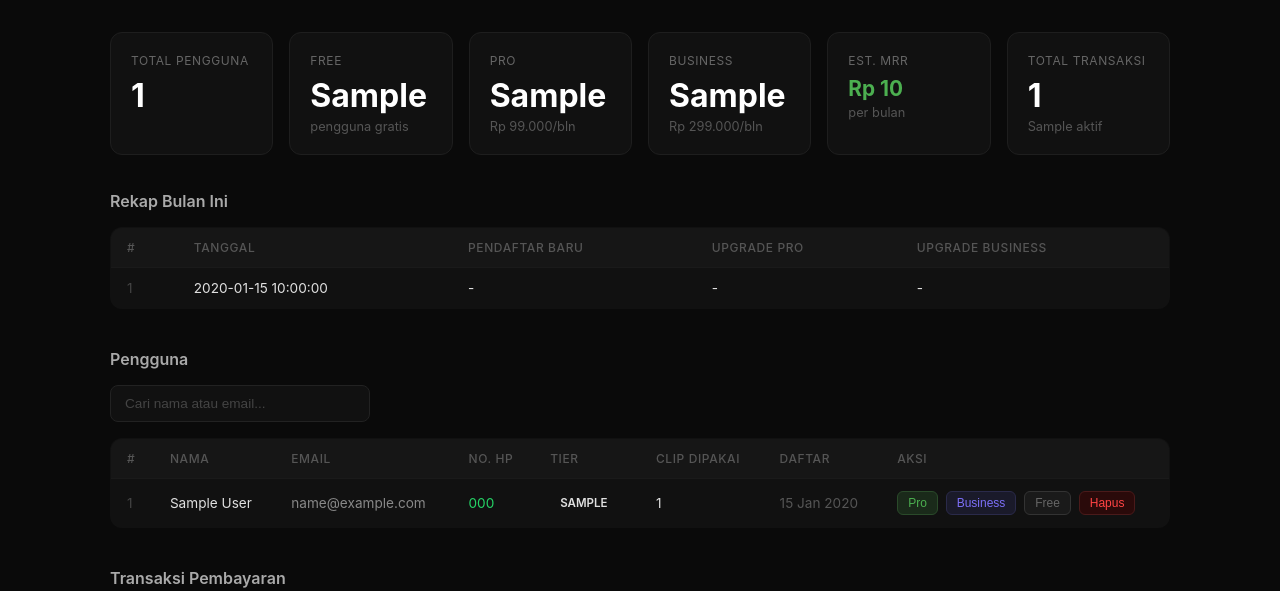
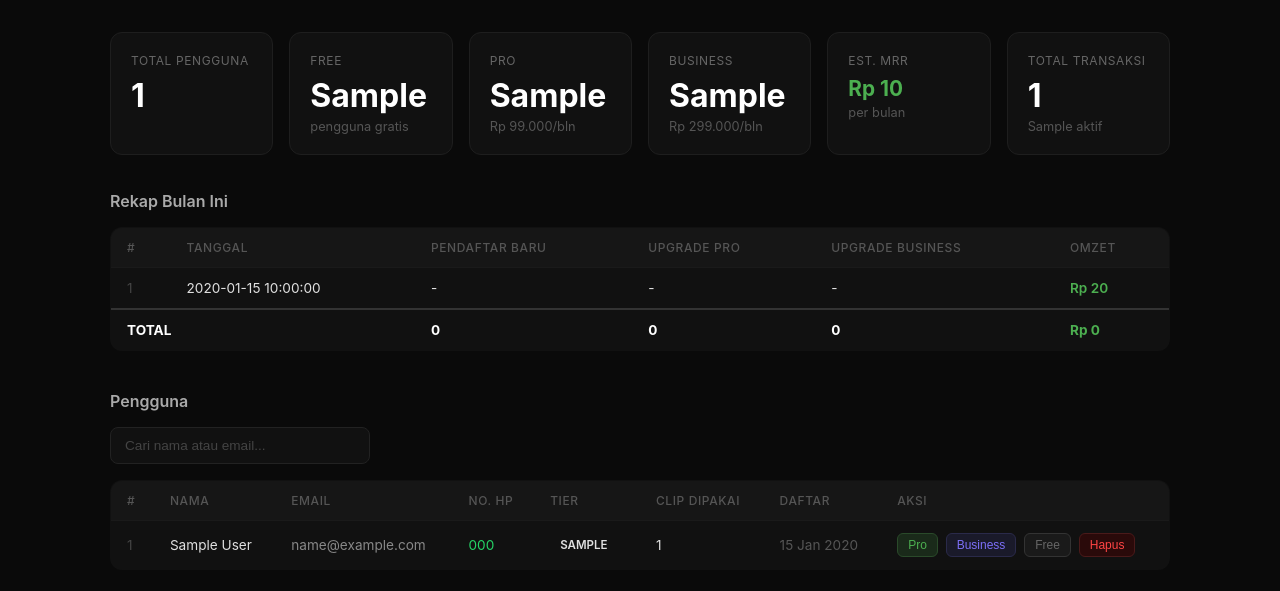
Before and after one commit to idepustaka/clipper, a Flask app: template templates/admin.html in a window 1280 px wide. Shown: the part 50-641 px from the top of the page. Run offline with Flask 3, Linux system fonts and the light colour scheme; tables that the repository leaves empty hold one stand-in row (values such as "Sample post"); the template is opened without the code that fills it: values that come from a table or form of the project are taken from there, most other values are stand-ins (such as "Sample title", 1, 10 or a date in 2020); some libraries are stand-ins or nearby versions.

Commit message:
Add omzet column and total row to daily rekap table

```diff
--- a/templates/admin.html
+++ b/templates/admin.html
@@ -97,19 +97,37 @@
           <th>Pendaftar Baru</th>
           <th>Upgrade Pro</th>
           <th>Upgrade Business</th>
+          <th>Omzet</th>
         </tr>
       </thead>
       <tbody>
+        {% set total_users = namespace(v=0) %}
+        {% set total_pro = namespace(v=0) %}
+        {% set total_biz = namespace(v=0) %}
         {% for row in daily %}
+        {% set omzet = row.pro * 99000 + row.business * 299000 %}
+        {% set _ = total_users.__setattr__('v', total_users.v + row.users) %}
+        {% set _ = total_pro.__setattr__('v', total_pro.v + row.pro) %}
+        {% set _ = total_biz.__setattr__('v', total_biz.v + row.business) %}
         <tr>
           <td style="color:#444;">{{ loop.index }}</td>
           <td>{{ row.tanggal }}</td>
           <td>{{ row.users if row.users > 0 else '-' }}</td>
           <td>{{ row.pro if row.pro > 0 else '-' }}</td>
           <td>{{ row.business if row.business > 0 else '-' }}</td>
+          <td class="revenue">{{ 'Rp {:,.0f}'.format(omzet) if omzet > 0 else '-' }}</td>
         </tr>
         {% endfor %}
       </tbody>
+      <tfoot>
+        <tr style="border-top:2px solid #333;">
+          <td colspan="2" style="font-weight:700;color:#fff;">TOTAL</td>
+          <td style="font-weight:700;color:#fff;">{{ total_users.v }}</td>
+          <td style="font-weight:700;color:#fff;">{{ total_pro.v }}</td>
+          <td style="font-weight:700;color:#fff;">{{ total_biz.v }}</td>
+          <td style="font-weight:700;" class="revenue">Rp {{ '{:,.0f}'.format(total_pro.v * 99000 + total_biz.v * 299000) }}</td>
+        </tr>
+      </tfoot>
     </table>
   </div>
 
```
